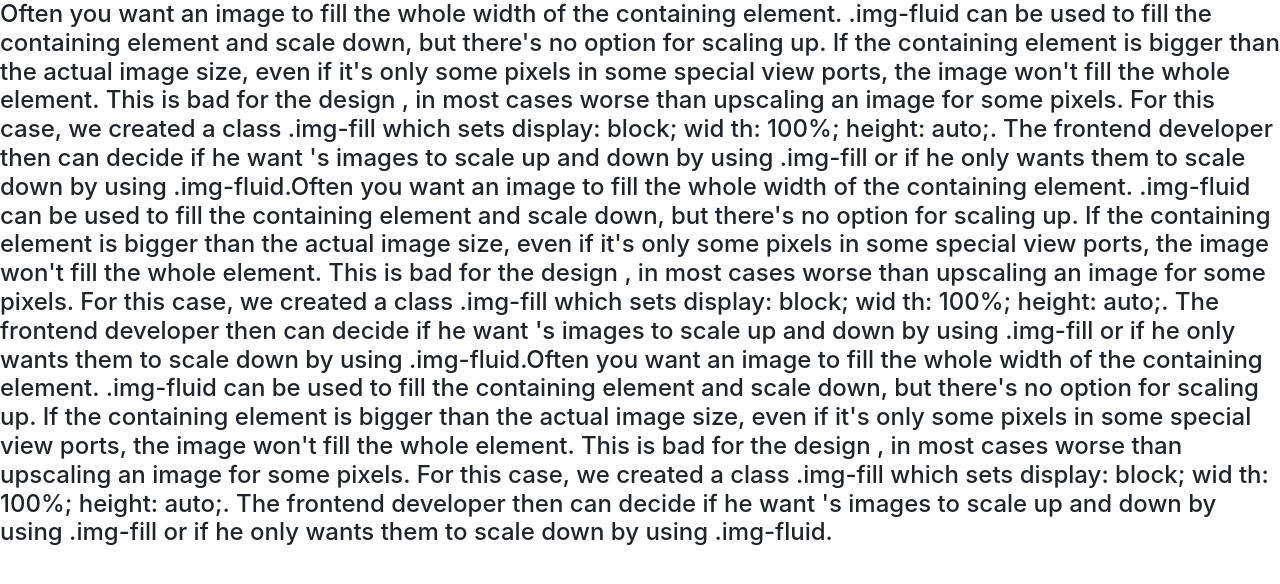
After one commit to Shadowsental/DunesBootstrap, a PHP site: page /new1.html in a window 1280 px wide. The commit adds this page. Shown: the top 584 px of the page. Run offline with PHP 8.4, Linux system fonts and the light colour scheme.

Commit message:
Added some stuff

```diff
--- /dev/null
+++ b/new1.html
@@ -0,0 +1,68 @@
+<!DOCTYPE html>
+<html lang="en">
+<head>
+  <meta charset="UTF-8">
+  <meta name="viewport" content="width=device-width, initial-scale=1.0">
+  <meta http-equiv="X-UA-Compatible" content="ie=edge">
+  <title>News</title>
+</head>
+<link rel="stylesheet" href="news.css">
+<link rel="stylesheet" href="https://stackpath.bootstrapcdn.com/bootstrap/4.4.1/css/bootstrap.min.css"
+  integrity="sha384-Vkoo8x4CGsO3+Hhxv8T/Q5PaXtkKtu6ug5TOeNV6gBiFeWPGFN9MuhOf23Q9Ifjh" crossorigin="anonymous">
+<script src="https://ajax.googleapis.com/ajax/libs/jquery/3.4.1/jquery.min.js"></script>
+<script src="https://maxcdn.bootstrapcdn.com/bootstrap/3.4.1/js/bootstrap.min.js"></script>
+<script src="https://code.jquery.com/jquery-3.3.1.slim.min.js"
+  integrity="sha384-q8i/X+965DzO0rT7abK41JStQIAqVgRVzpbzo5smXKp4YfRvH+8abtTE1Pi6jizo" crossorigin="anonymous">
+</script>
+<script src="https://cdnjs.cloudflare.com/ajax/libs/popper.js/1.14.7/umd/popper.min.js"
+  integrity="sha384-UO2eT0CpHqdSJQ6hJty5KVphtPhzWj9WO1clHTMGa3JDZwrnQq4sF86dIHNDz0W1" crossorigin="anonymous">
+</script>
+<script src="https://stackpath.bootstrapcdn.com/bootstrap/4.3.1/js/bootstrap.min.js"
+  integrity="sha384-JjSmVgyd0p3pXB1rRibZUAYoIIy6OrQ6VrjIEaFf/nJGzIxFDsf4x0xIM+B07jRM" crossorigin="anonymous">
+</script>
+<body>
+  <div class="newsBody bg-alert"></div><h4>Often you want an image to fill the whole width of the containing element.
+    .img-fluid can be used to fill the containing element and scale down, but
+    there's no option for scaling up.
+
+
+    If the containing element is bigger than
+     the actual image size, even if it's only some pixels in some special view
+     ports, the image won't fill the whole element. This is bad for the design
+     , in most cases worse than upscaling an image for some pixels.
+
+   For this case, we created a class .img-fill which sets display: block; wid
+   th: 100%; height: auto;. The frontend developer then can decide if he want
+   's images to scale up and down by using .img-fill or if he only wants them
+    to scale down by using
+   .img-fluid.Often you want an image to fill the whole width of the containing element.
+    .img-fluid can be used to fill the containing element and scale down, but
+    there's no option for scaling up.
+
+
+    If the containing element is bigger than
+     the actual image size, even if it's only some pixels in some special view
+     ports, the image won't fill the whole element. This is bad for the design
+     , in most cases worse than upscaling an image for some pixels.
+
+   For this case, we created a class .img-fill which sets display: block; wid
+   th: 100%; height: auto;. The frontend developer then can decide if he want
+   's images to scale up and down by using .img-fill or if he only wants them
+    to scale down by using
+   .img-fluid.Often you want an image to fill the whole width of the containing element.
+    .img-fluid can be used to fill the containing element and scale down, but
+    there's no option for scaling up.
+
+
+    If the containing element is bigger than
+     the actual image size, even if it's only some pixels in some special view
+     ports, the image won't fill the whole element. This is bad for the design
+     , in most cases worse than upscaling an image for some pixels.
+
+   For this case, we created a class .img-fill which sets display: block; wid
+   th: 100%; height: auto;. The frontend developer then can decide if he want
+   's images to scale up and down by using .img-fill or if he only wants them
+    to scale down by using
+   .img-fluid.</h4>
+</body>
+</html>
--- /dev/null
+++ b/news.css
@@ -0,0 +1,10 @@
+* {
+    margin: 0;
+    padding: 0;
+    box-sizing: border-box;
+}
+
+
+newsBody {
+    max-width: 200px;
+}
```
Also changed, not shown: index.html (+70 -6 lines), style.css (+25 -9 lines), badgrunge.ttf (added), pic/bannerCar1.png (added).
